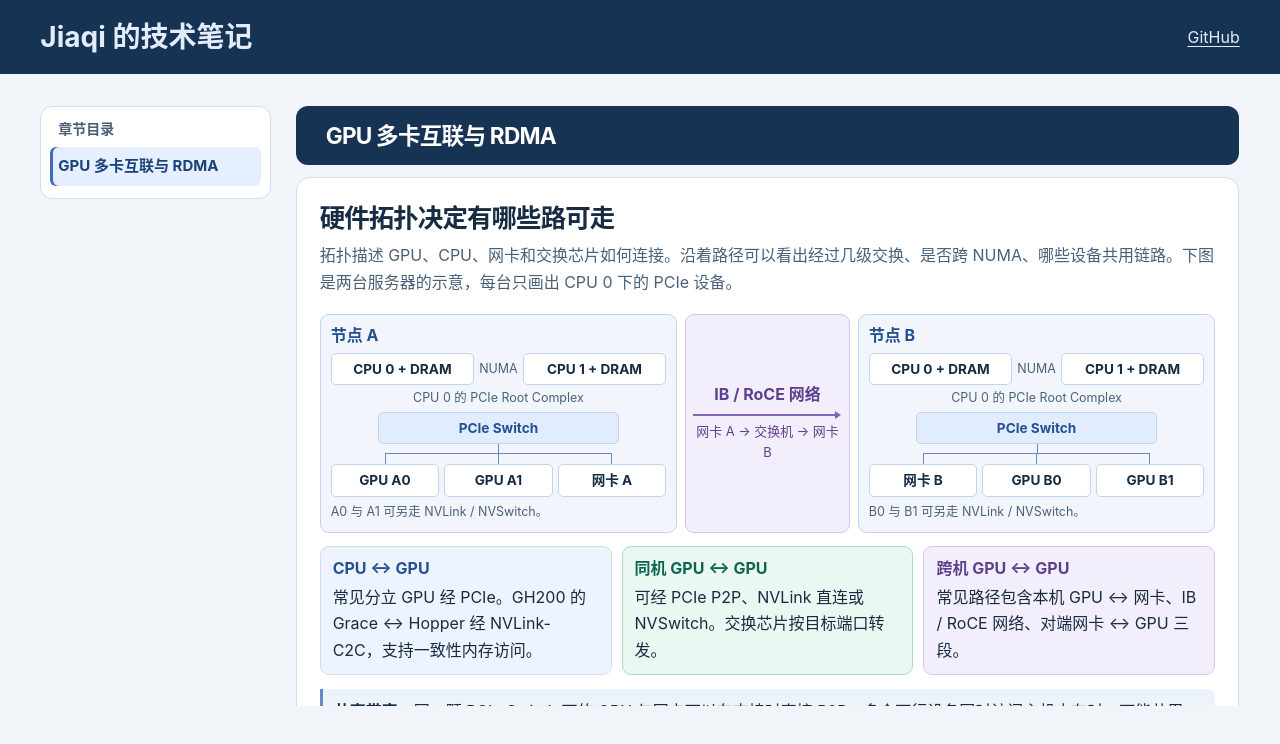
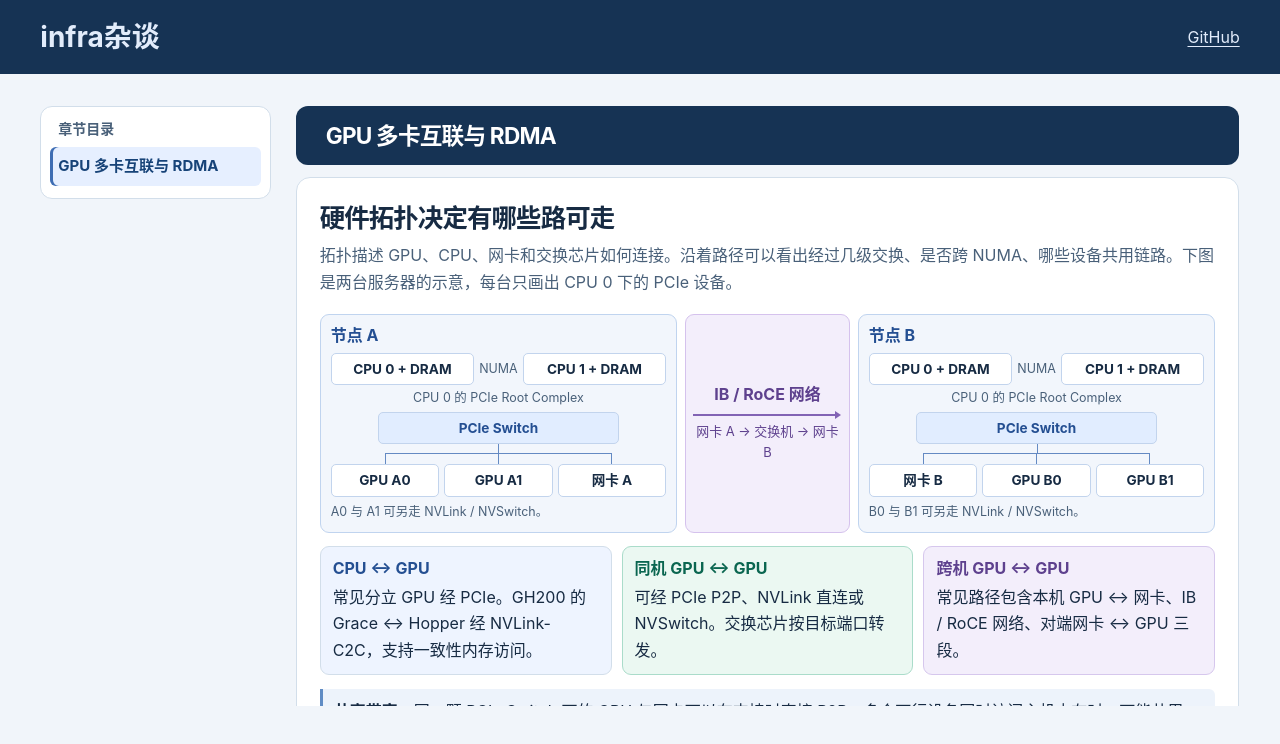
Before and after one commit to jiaqiw09/jiaqiw09.github.io, a plain HTML site: page index.html in a window 1280 px wide. Drawn offline with Linux system fonts and the light colour scheme.

Commit message:
Rename the site to infra杂谈

```diff
--- a/index.html
+++ b/index.html
@@ -3,9 +3,9 @@
 <head>
   <meta charset="utf-8">
   <meta name="viewport" content="width=device-width, initial-scale=1">
-  <meta name="description" content="Jiaqi 的技术笔记，涵盖大模型训练、GPU 通信和系统实现。">
+  <meta name="description" content="infra杂谈，涵盖大模型训练、GPU 通信和系统实现。">
   <meta name="theme-color" content="#163354">
-  <title>Jiaqi 的技术笔记</title>
+  <title>infra杂谈</title>
   <style>
 :root {
   color-scheme: light;
@@ -57,7 +57,7 @@ iframe { display: block; width: 100%; height: 75vh; min-height: 440px; border: 0
 <body>
   <header class="site-header">
     <div class="header-inner">
-      <a class="site-name" href="./">Jiaqi 的技术笔记</a>
+      <a class="site-name" href="./">infra杂谈</a>
       <a href="https://github.com/jiaqiw09">GitHub</a>
     </div>
   </header>
--- a/notes/gpu-rdma/index.html
+++ b/notes/gpu-rdma/index.html
@@ -5,7 +5,7 @@
   <meta name="viewport" content="width=device-width, initial-scale=1">
   <meta name="description" content="GPU 多卡互联与 RDMA 图解，涵盖硬件拓扑、网卡传输、NCCL 调用和验证。">
   <meta name="theme-color" content="#163354">
-  <title>GPU 多卡互联与 RDMA | Jiaqi 的技术笔记</title>
+  <title>GPU 多卡互联与 RDMA | infra杂谈</title>
   <style>
 :root {
   color-scheme: light;
```
